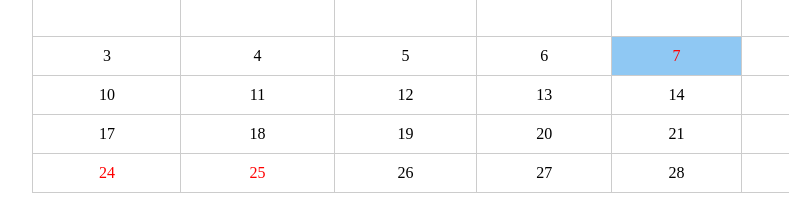
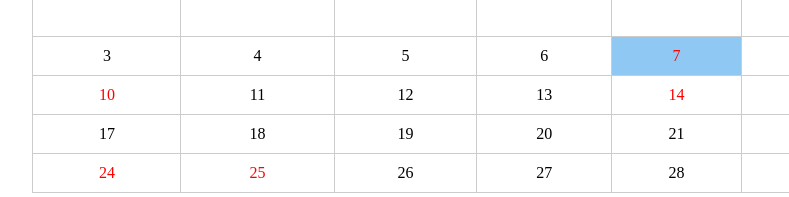
Before and after one commit to tonynavalongasco/tonynavalongasco.github.io, a plain HTML site: page index.html in a window 1280 px wide. Shown: the part 169-366 px from the top of the page, 102-891 px from the left. Drawn offline with Linux system fonts and the light colour scheme.

Commit message:
Actualizar index.html

```diff
--- a/index.html
+++ b/index.html
@@ -44,7 +44,7 @@
                 case 1: // Enero
                     return [...range(13, 19), ...range(22, 24), 1, 2, 26,27,28,31];
                 case 2: // Febrero
-                    return [...range(10, 14), ...range(17, 23), ...range(26, 28), ...range(1, 6)];
+                    return [...range(11, 13), ...range(17, 23), ...range(26, 28), ...range(1, 6)];
                 case 3: // Marzo
                     return [...range(24, 30), ...range(1, 4), ...range(7, 13)];
                 case 4: // Abril
```
